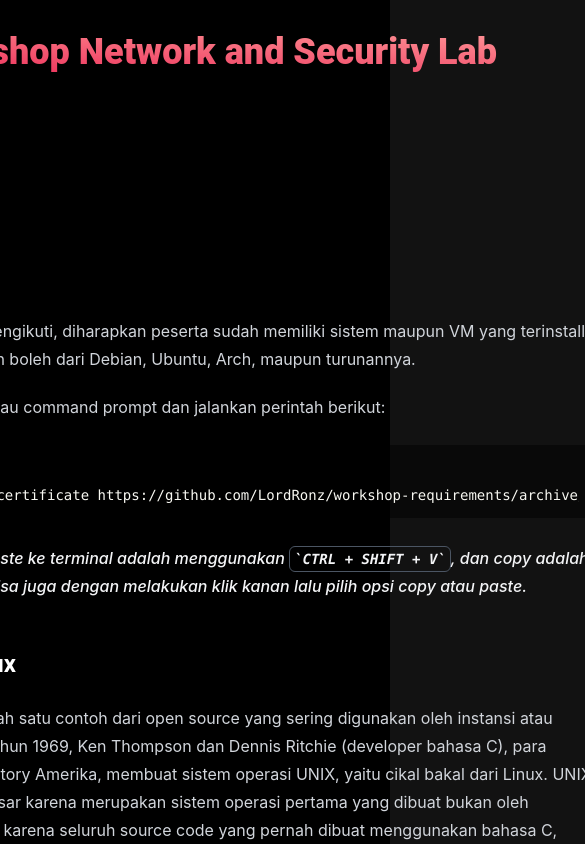
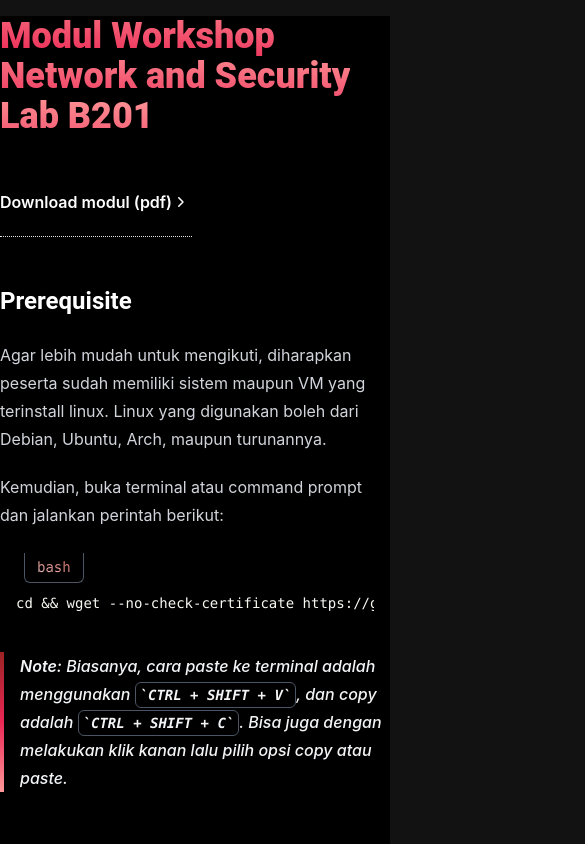
Before and after one commit to LordRonz/workshop-netsec-b201, a Next.js app: page / in a window 390 px wide. Shown: the top 844 px of the page, 585 px wide, since content can reach past the window. Built offline with nearby package versions, Linux system fonts and the light colour scheme; no server answers.

Commit message:
fix: mobile layout

```diff
--- a/src/pages/index.tsx
+++ b/src/pages/index.tsx
@@ -55,14 +55,13 @@ const Home: NextPage = () => {
     <>
       <Seo />
       <main>
+        <div className='bg-black'>
           <section className='lg:grid-cols-[auto,250px] lg:grid lg:gap-8'>
-          <div className='py-8 bg-black space-y-4 flex justify-center'>
-            <article className='mdx prose transition-colors dark:prose-invert'>
+            <article className='mdx prose mx-auto mt-4 w-fulltransition-colors dark:prose-invert'>
               <MDXProvider components={components}>
                 <IndexMd />
               </MDXProvider>
             </article>
-          </div>
             <aside className='py-4'>
               <div className='sticky top-36'>
                 <TableOfContents
@@ -76,6 +75,7 @@ const Home: NextPage = () => {
           <figure className='mt-12 py-8 px-20'>
             <Comment />
           </figure>
+        </div>
       </main>
     </>
   );
```
Lines whose indentation alone changed are shown as unchanged.
